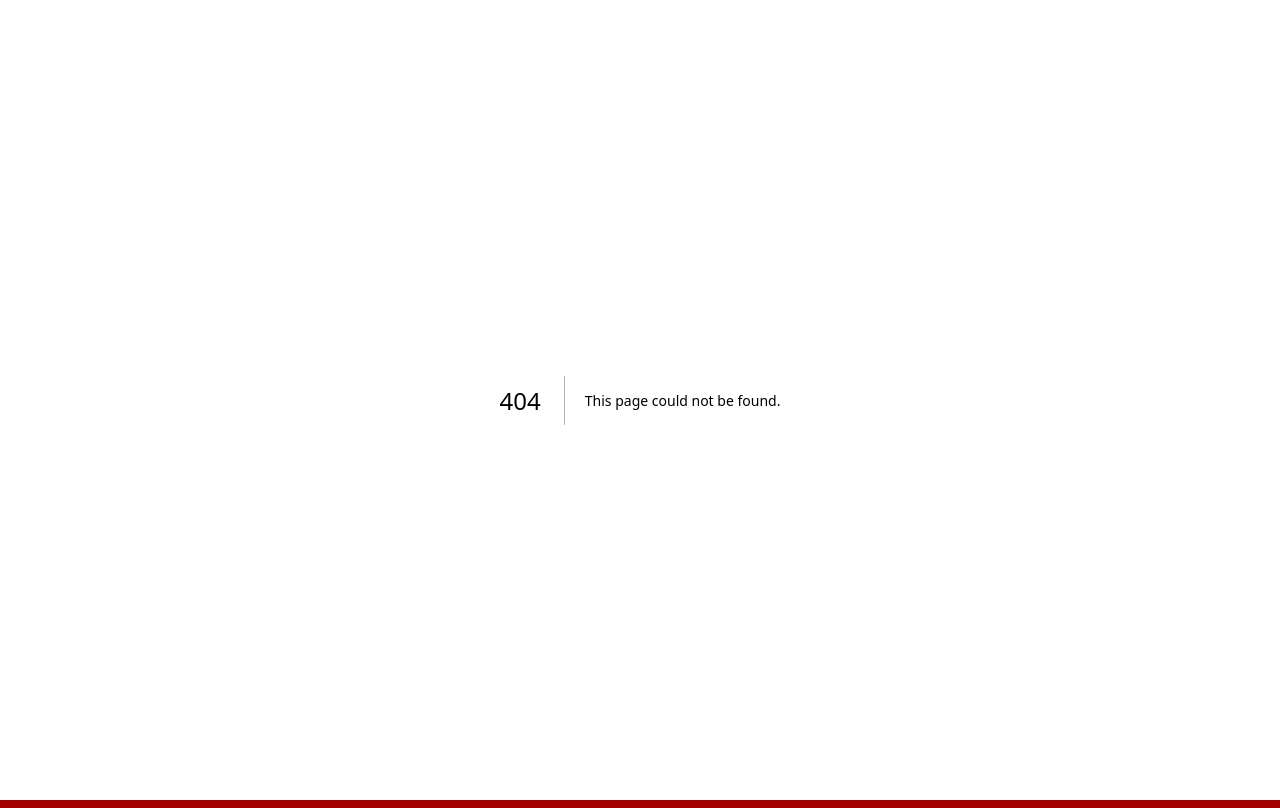
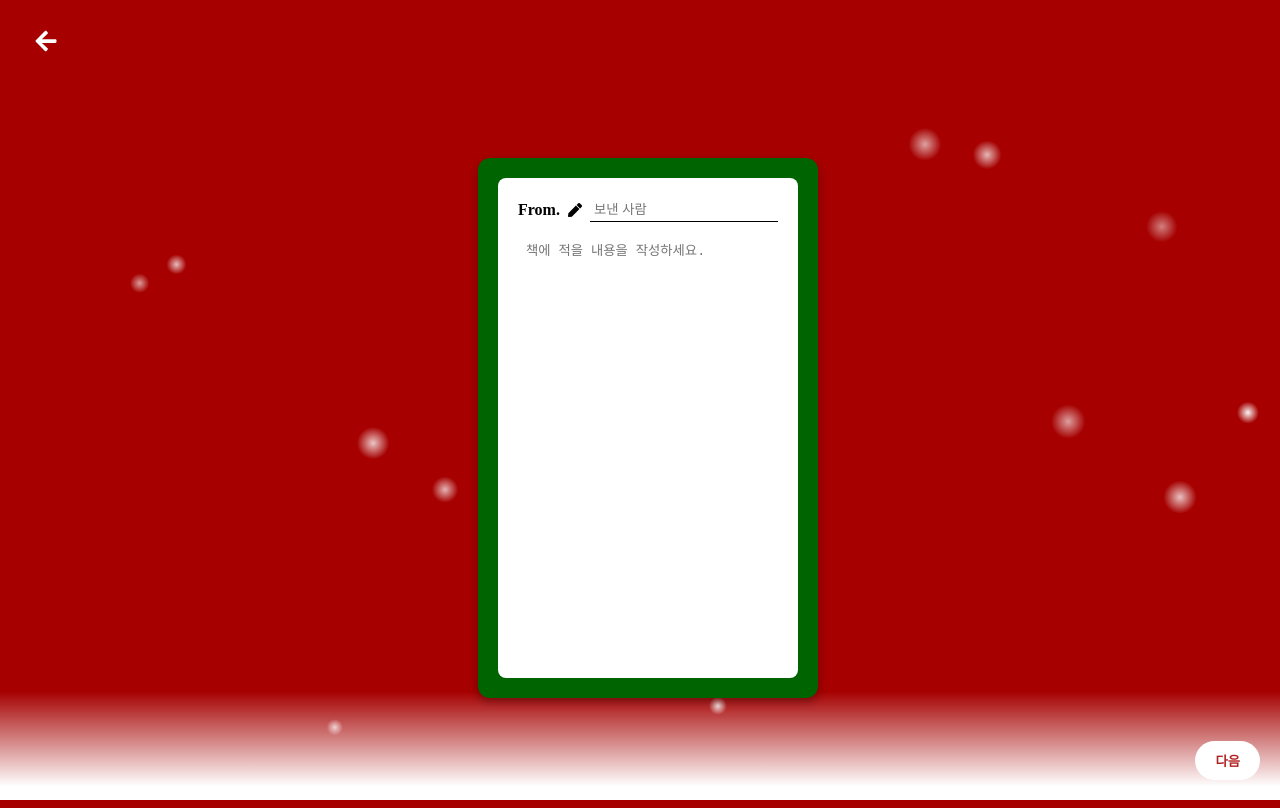
Before and after one commit to Memory-of-year-Frontend/Frontend, a Next.js app: page /letter_form in a window 1280 px wide. Before the commit this address had no page. Built offline with nearby package versions, Linux system fonts and the light colour scheme.

Commit message:
feat: 편지지 작성페이지 추가

```diff
--- /dev/null
+++ b/app/letter_form/page.js
@@ -0,0 +1,90 @@
+// app/letter_page/page.js
+"use client";
+
+import { useState } from 'react';
+import { useRouter } from 'next/navigation';
+import { FaPen, FaArrowLeft } from 'react-icons/fa';
+
+export default function LetterPage() {
+  const [from, setFrom] = useState('');
+  const [content, setContent] = useState(''); // 책에 적을 내용
+  const router = useRouter();
+
+  const handleNextPage = () => {
+    console.log('From:', from, 'Content:', content);
+    router.push('/NextPage');
+  };
+
+  return (
+    <div style={{ backgroundColor: 'transparent', display: 'flex', justifyContent: 'center', alignItems: 'center', minHeight: '100vh', color: '#FFF', position: 'relative', padding: '20px' }}>
+      {/* 뒤로가기 버튼 */}
+      <button onClick={() => router.back()} style={{ position: 'absolute', top: '20px', left: '20px', background: 'none', border: 'none', color: '#FFF', cursor: 'pointer' }}>
+        <FaArrowLeft size={24} />
+      </button>
+
+      {/* 책 디자인 */}
+      <div style={{ backgroundColor: '#006400', padding: '20px', borderRadius: '12px', width: '300px', height: '500px', boxShadow: '0 4px 8px rgba(0, 0, 0, 0.3)', display: 'flex', justifyContent: 'center', alignItems: 'center' }}>
+        {/* 책 속의 종이 부분 */}
+        <div style={{ backgroundColor: '#FFF', borderRadius: '8px', padding: '20px', width: '100%', height: '100%', boxSizing: 'border-box' }}>
+          {/* From 필드 */}
+          <div style={{ display: 'flex', alignItems: 'center', marginBottom: '10px' }}>
+            <span style={{ color: '#000', fontWeight: 'bold', marginRight: '8px' }}>From.</span>
+            <FaPen size={14} style={{ color: '#000', marginRight: '8px' }} />
+            <input
+              type="text"
+              value={from}
+              onChange={(e) => setFrom(e.target.value)}
+              placeholder="보낸 사람"
+              style={{
+                flex: 1,
+                padding: '4px',
+                backgroundColor: 'transparent',
+                border: 'none',
+                borderBottom: '1px solid #000',
+                color: '#000',
+                outline: 'none',
+              }}
+            />
+          </div>
+
+          {/* 책 내용 입력 필드 */}
+          <textarea
+            value={content}
+            onChange={(e) => setContent(e.target.value)}
+            placeholder="책에 적을 내용을 작성하세요."
+            rows={16}
+            style={{
+              width: '100%',
+              padding: '8px',
+              backgroundColor: 'transparent',
+              border: 'none',
+              color: '#000',
+              outline: 'none',
+              resize: 'none',
+              height: 'calc(100% - 40px)', // From 필드의 높이 제외
+            }}
+          />
+        </div>
+      </div>
+
+      {/* 다음 버튼 */}
+      <button
+        onClick={handleNextPage}
+        style={{
+          position: 'fixed',
+          bottom: '20px',
+          right: '20px',
+          backgroundColor: '#FFF',
+          color: '#B22222',
+          padding: '10px 20px',
+          border: 'none',
+          borderRadius: '20px',
+          fontWeight: 'bold',
+          cursor: 'pointer',
+        }}
+      >
+        다음
+      </button>
+    </div>
+  );
+}
```
